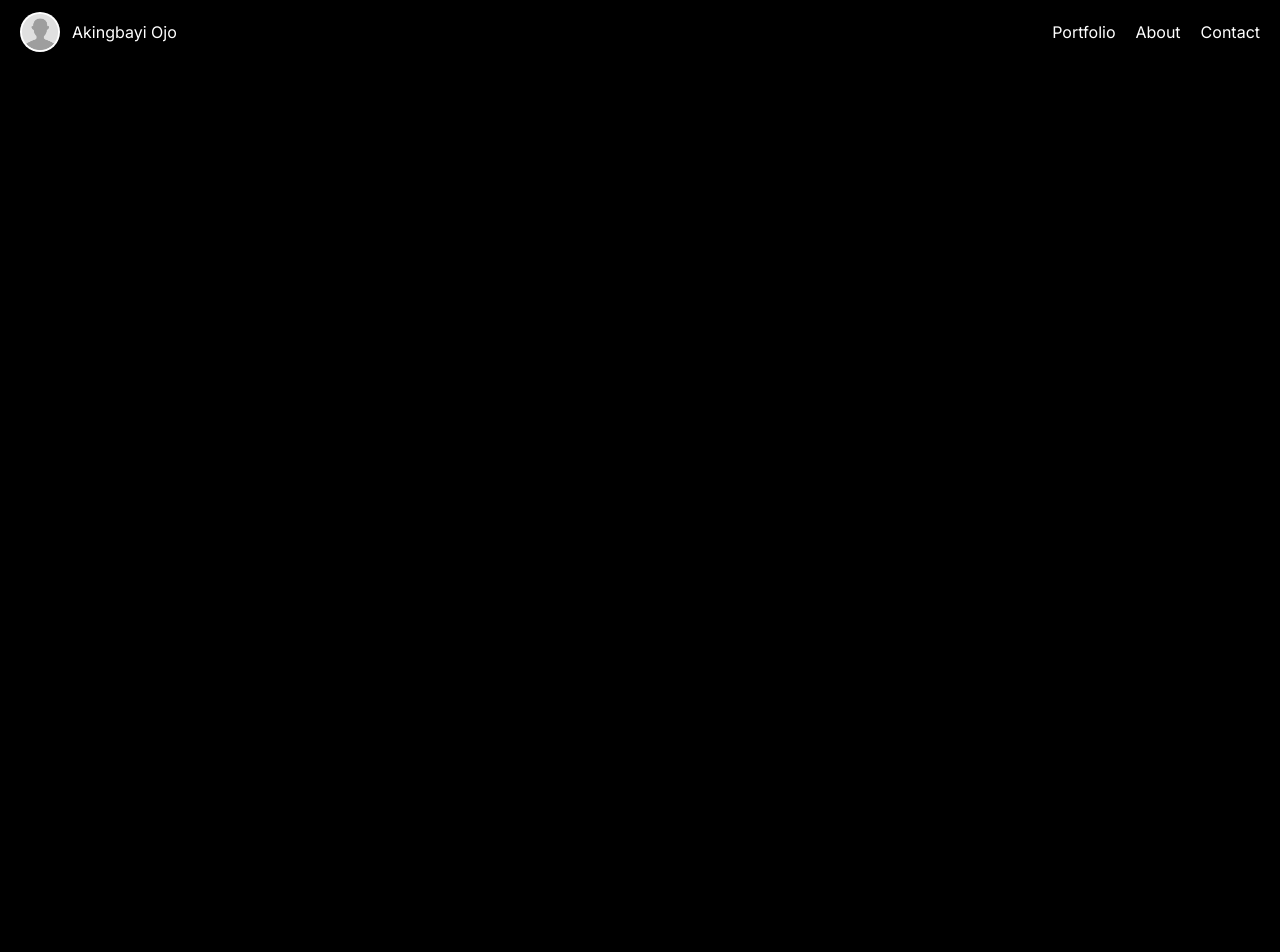
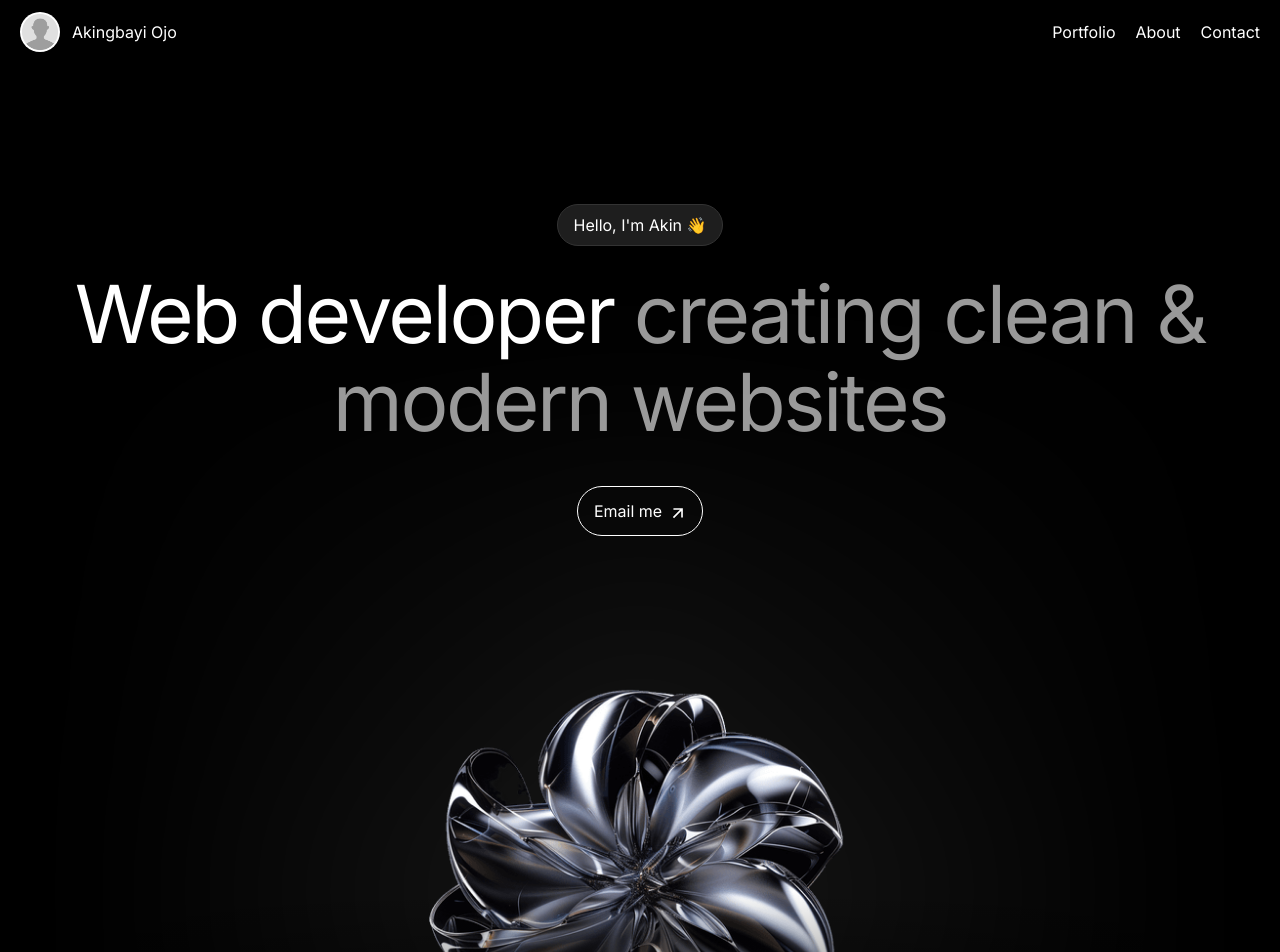
Before and after one commit to ak-nika/portfolio, a React (Vite) app: page / in a window 1280 px wide. Shown: the top 952 px of the page. Before the commit the page ends 800 px from the top, so only its background shows below. Built offline with nearby package versions, Linux system fonts and the light colour scheme.

Commit message:
Hero Section Done

```diff
--- a/src/App.jsx
+++ b/src/App.jsx
@@ -1,10 +1,10 @@
 import React from "react";
-import Navbar from "./components/Navbar";
+import Home from "./pages/Home";
 
 const App = () => {
   return (
     <>
-      <Navbar />
+      <Home />
     </>
   );
 };
--- /dev/null
+++ b/src/components/Button.jsx
@@ -0,0 +1,35 @@
+const Button = ({ children, className, to }) => {
+  return (
+    <button
+      className={`py-3 px-4 pr-10 rounded-full border border-white hover:text-black hover:bg-white transition-colors flex justify-center items-center gap-3 relative group overflow-hidden ${
+        className || ""
+      }`}
+    >
+      {children}
+
+      <div className="rotate-45 flex flex-col items-baseline gap-5 absolute right-7 top-[10px] group-hover:-translate-y-7 group-hover:translate-x-7 transition-all">
+        <svg
+          xmlns="http://www.w3.org/2000/svg"
+          height="20px"
+          viewBox="0 -960 960 960"
+          width="20px"
+          fill="#ffffff"
+        >
+          <path d="M440-160v-487L216-423l-56-57 320-320 320 320-56 57-224-224v487h-80Z" />
+        </svg>
+
+        <svg
+          xmlns="http://www.w3.org/2000/svg"
+          height="20px"
+          viewBox="0 -960 960 960"
+          width="20px"
+          fill="#000000"
+        >
+          <path d="M440-160v-487L216-423l-56-57 320-320 320 320-56 57-224-224v487h-80Z" />
+        </svg>
+      </div>
+    </button>
+  );
+};
+
+export default Button;
--- /dev/null
+++ b/src/components/Chip.jsx
@@ -0,0 +1,9 @@
+const Chip = ({ children }) => {
+  return (
+    <div className="bg-lighterBlack px-4 py-2 rounded-full w-fit border border-lightBlack">
+      {children}
+    </div>
+  );
+};
+
+export default Chip;
--- a/src/components/Navbar.jsx
+++ b/src/components/Navbar.jsx
@@ -5,7 +5,7 @@ const Navbar = () => {
   const [isOpen, setIsOpen] = useState(false);
 
   return (
-    <nav className="px-5 py-3">
+    <nav className="px-5 py-3 sticky top-0">
       <div className="mx-auto flex justify-between items-center">
         {/* Logo */}
         <div className="flex justify-center items-center gap-3">
--- a/src/index.css
+++ b/src/index.css
@@ -11,41 +11,41 @@ body {
   @apply bg-black;
 }
 .h1 {
-  @apply font-bold text-[80px] leading-[88px] tracking-[-0.03em];
+  @apply text-[80px] leading-[88px] tracking-[-0.03em];
 }
 .h1-secondary {
-  @apply font-bold text-[64px] leading-[72px] tracking-[-0.03em] mb-10;
+  @apply text-[64px] leading-[72px] tracking-[-0.03em] mb-10;
 }
 .h1-formatted {
-  @apply font-bold text-[40px] tracking-normal leading-[48px] mb-10;
+  @apply text-[40px] tracking-normal leading-[48px] mb-10;
 }
 .h2 {
-  @apply font-bold text-[48px] leading-[56px] tracking-[-0.03em] mb-10;
+  @apply text-[48px] leading-[56px] tracking-[-0.03em] mb-10;
 }
 .h2-formatted {
-  @apply font-bold text-[36px] tracking-normal leading-10 mb-10;
+  @apply text-[36px] tracking-normal leading-10 mb-10;
 }
 .h3 {
-  @apply font-bold text-[20px] leading-[28px] tracking-normal mb-10;
+  @apply text-[20px] leading-[28px] tracking-normal mb-10;
 }
 .h3-formatted {
-  @apply font-bold text-[32px] tracking-normal leading-10 mb-10;
+  @apply text-[32px] tracking-normal leading-10 mb-10;
 }
 .h4-formatted {
-  @apply font-bold text-[28px] tracking-normal leading-9 mb-10;
+  @apply text-[28px] tracking-normal leading-9 mb-10;
 }
 .h5-formatted {
-  @apply font-bold text-[24px] tracking-normal leading-8 mb-10;
+  @apply text-[24px] tracking-normal leading-8 mb-10;
 }
 .h6-formatted {
-  @apply font-bold text-[20px] tracking-normal leading-7 mb-10;
+  @apply text-[20px] tracking-normal leading-7 mb-10;
 }
 .small {
-  @apply font-bold text-grey text-[14px] leading-5 tracking-normal mb-5;
+  @apply text-grey text-[14px] leading-5 tracking-normal mb-5;
 }
 .paragraph {
-  @apply font-bold text-grey text-[16px] leading-5 tracking-normal mb-5;
+  @apply text-grey text-[16px] leading-5 tracking-normal mb-5;
 }
 .p-formatted {
-  @apply font-bold text-[16px] tracking-normal leading-[26px] mb-5;
+  @apply text-[16px] tracking-normal leading-[26px] mb-5;
 }
--- /dev/null
+++ b/src/pages/Home.jsx
@@ -0,0 +1,14 @@
+import React from "react";
+import Navbar from "../components/Navbar";
+import Hero from "../sections/Hero";
+
+const Home = () => {
+  return (
+    <div>
+      <Navbar />
+      <Hero />
+    </div>
+  );
+};
+
+export default Home;
--- /dev/null
+++ b/src/sections/Hero.jsx
@@ -0,0 +1,35 @@
+import React from "react";
+import Chip from "../components/Chip";
+import Button from "../components/Button";
+import { flower } from "../assets";
+
+const Hero = () => {
+  return (
+    <div className="pt-[64px] px-5 pb-10 md:pt-[120px] md:px-8 md:pb-0 lg:pt-[140px] lg:px-10">
+      <div className="flex justify-center items-center">
+        <Chip>Hello, I'm Akin 👋</Chip>
+      </div>
+
+      <h1 className="h1 mt-6 text-center">
+        Web developer{" "}
+        <span className="text-grey">creating clean & modern websites</span>
+      </h1>
+
+      <Button className="mx-auto mt-10">Email me</Button>
+
+      <div className="relative flex justify-center items-centers mt-[38px] md:mt-[64px] lg:mt-[105px] z-[1] ">
+        <div className="w-[200px] h-[200px] bg-white rounded-full blur-[200px] absolute top-[50%] left-[50%] -translate-x-[50%] -translate-y-[50%] z-[-1]" />
+
+        <img
+          src={flower}
+          alt="flower"
+          className="md:w-[500px] md:h-[500px] w-[390px] h-[400px]"
+        />
+
+        <div className="w-full h-full absolute top-0 left-0 bg-gradient-to-t from-black via-transparent to-transparent" />
+      </div>
+    </div>
+  );
+};
+
+export default Hero;
--- a/tailwind.config.js
+++ b/tailwind.config.js
@@ -6,14 +6,12 @@ export default {
       fontFamily: {
         inter: ["Inter", "sans-serif"],
       },
-    },
-    colors: {
-      black: "#000000",
-      almostBlack: "#0E0E0E",
-      lighterBlack: "#1E1E1E",
-      lightBlack: "#333333",
-      grey: "#999999",
-      white: "#FFFFFF",
+      colors: {
+        almostBlack: "#0E0E0E",
+        lighterBlack: "#1E1E1E",
+        lightBlack: "#333333",
+        grey: "#999999",
+      },
     },
   },
   plugins: [],
```
